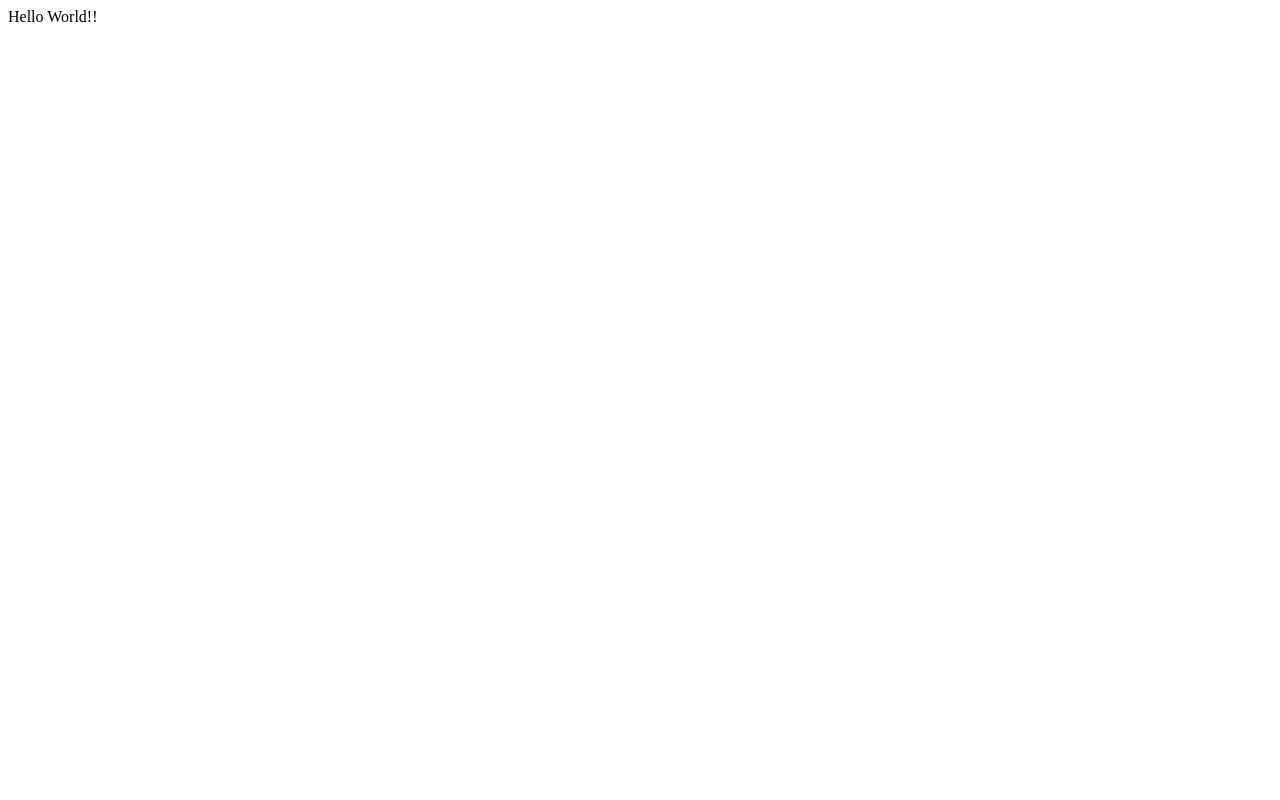
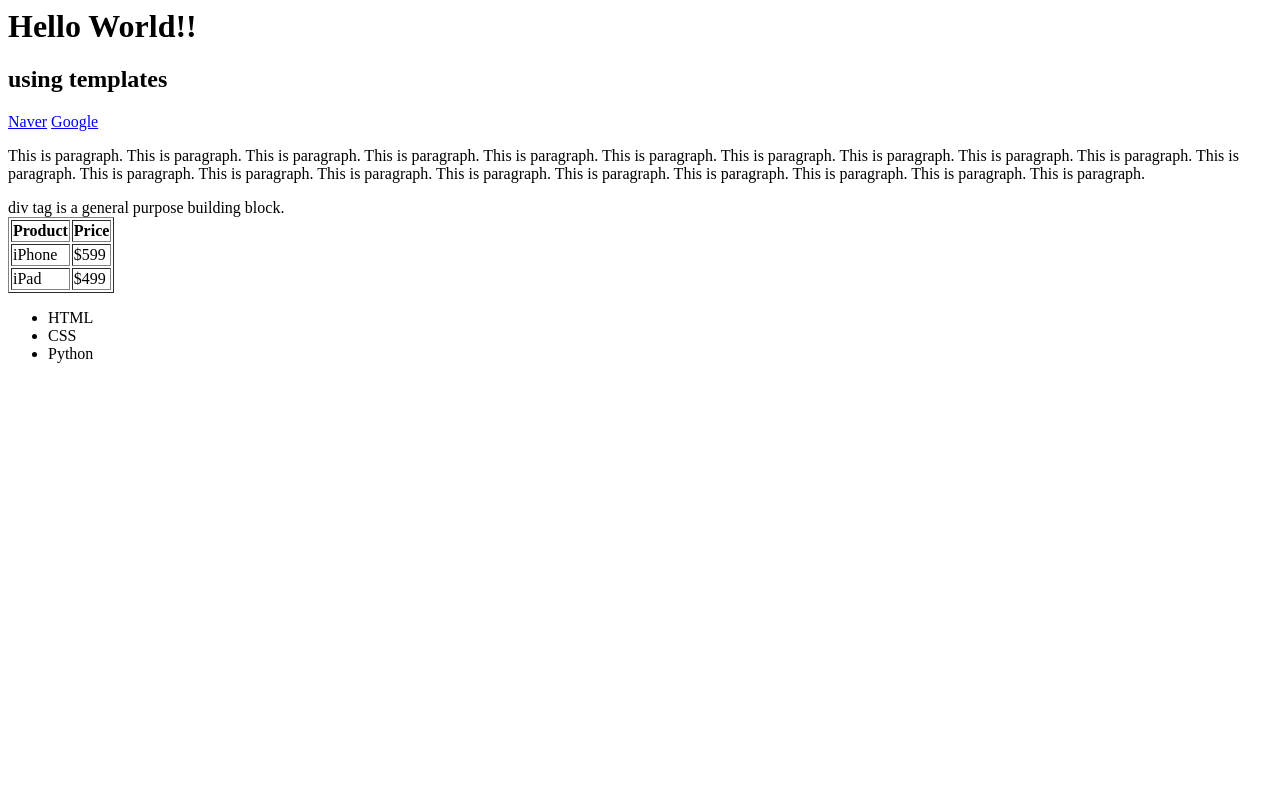
Before and after one commit to youngrok/startup-dev-tutor, a Django app: page /hello in a window 1280 px wide. Before the commit the page is almost empty. Run offline with Django 3.2, Linux system fonts and the light colour scheme.

Commit message:
playing with html

```diff
--- a/shopping/templates/index.html
+++ b/shopping/templates/index.html
@@ -3,6 +3,39 @@
 	</head>
 
 	<body>
-		Hello World!!
+		<h1>Hello World!!</h1>
+		<h2>using templates</h2>
+
+		<a href="http://naver.com">Naver</a>
+		<a href="http://google.com">Google</a>
+
+		<p>This is paragraph. This is paragraph. This is paragraph. This is paragraph. This is paragraph. This is paragraph. This is paragraph. This is paragraph. This is paragraph. This is paragraph. This is paragraph. This is paragraph. This is paragraph. This is paragraph. This is paragraph. This is paragraph. This is paragraph. This is paragraph. This is paragraph. This is paragraph.</p>
+
+		<div>div tag is a general purpose building block.</div>
+
+		<table border="1">
+			<thead>
+				<tr>
+					<th>Product</th>
+					<th>Price</th>
+				</tr>
+			</thead>
+			<tbody>
+				<tr>
+					<td>iPhone</td>
+					<td>$599</td>
+				</tr>
+				<tr>
+					<td>iPad</td>
+					<td>$499</td>
+				</tr>
+			</tbody>
+		</table>
+
+		<ul>
+			<li>HTML</li>
+			<li>CSS</li>
+			<li>Python</li>
+		</ul>
 	</body>
 </html>
```
